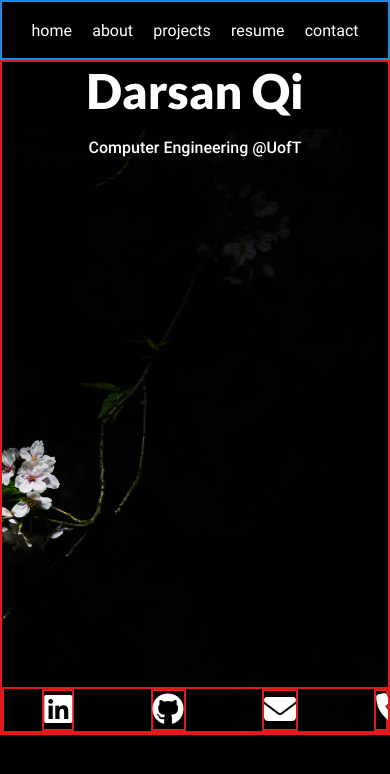
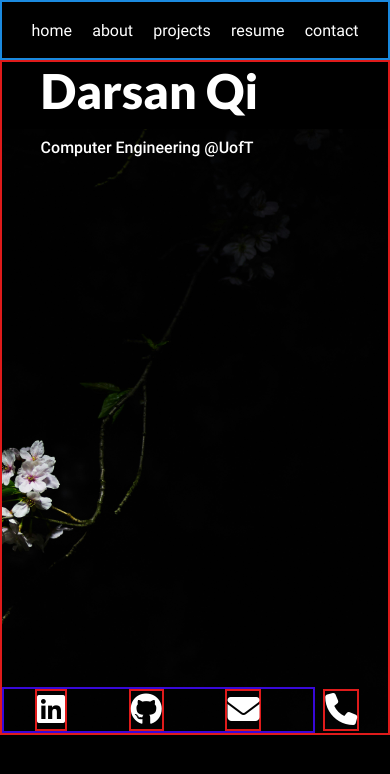
Before and after one commit to DarsanQi/darsanqi.github.io, a React (Create React App) app in the folder my-app/: page / in a window 390 px wide. Shown: the top 774 px of the page. Built offline with nearby package versions, Linux system fonts and the light colour scheme.

Commit message:
home page almost finished for both mobile view and desktop view, need to adjust picture a bit

```diff
--- a/my-app/src/styling/Home.css
+++ b/my-app/src/styling/Home.css
@@ -47,23 +47,20 @@
   z-index: 2;
 }
 
-/* Contact icons */
 .contact-icons {
   display: flex;
-  justify-content: flex-start;
   z-index: 2;
   width: 100%;
   position: absolute;
   bottom: 5%;
-  border: 2px solid #df1b1b;
-  box-sizing: border-box;
+  border: 2px solid #3808d8;
 }
-
 .contact-icons a {
   color: #fff;
   font-size: 2em;
   text-decoration: none;
   border: 2px solid #df1b1b;
+  box-sizing: border-box; /* Ensure padding and border are included in the width and height */
 }
 
 .contact-icons a:hover {
@@ -74,32 +71,29 @@
 @media (max-width: 768px) {
   #home {
     padding-left: 0%; /* Adjust padding for smaller screens */
-    margin-left: 0%;
-    flex-direction: column;
-    align-items: center; /* Center elements horizontally */
+    margin-left: 10%;
   }
-
   .home-name {
+    padding-left: 10%;
     font-size: 3em;
   }
-
   .home-about {
+    padding-left: 10%;
     font-size: 1em;
     margin-top: 5%;
   }
-
   .contact-icons {
     bottom: 0%;
     flex-direction: row;
-    justify-content: space-between;
+    width: 80%;
+  }
+  .contact-icons a{
+    margin-top: 5%;
+    margin-right: 2%;
+    padding: 0px;
+  }
 
-  }
-  .contact-icons a {
-    margin-left: 0;
-    font-size: 1em;
-    padding: 0%;
-    margin: 1%;
-  }
+
 }
 
 /* PC View Styles */
@@ -115,9 +109,16 @@
 
   .home-about {
     margin-top: 2%; /* Adjust spacing under the name */
+
+
   }
+  .contact-icons {
+    bottom: 0%;
+    flex-direction: row;
+    width: 80%;
+  }
+  .contact-icons a{
 
-  .contact-icons a{
      /* Adjust spacing under the about section */
     margin-top: 5%;
     margin-right: 2%;
```
